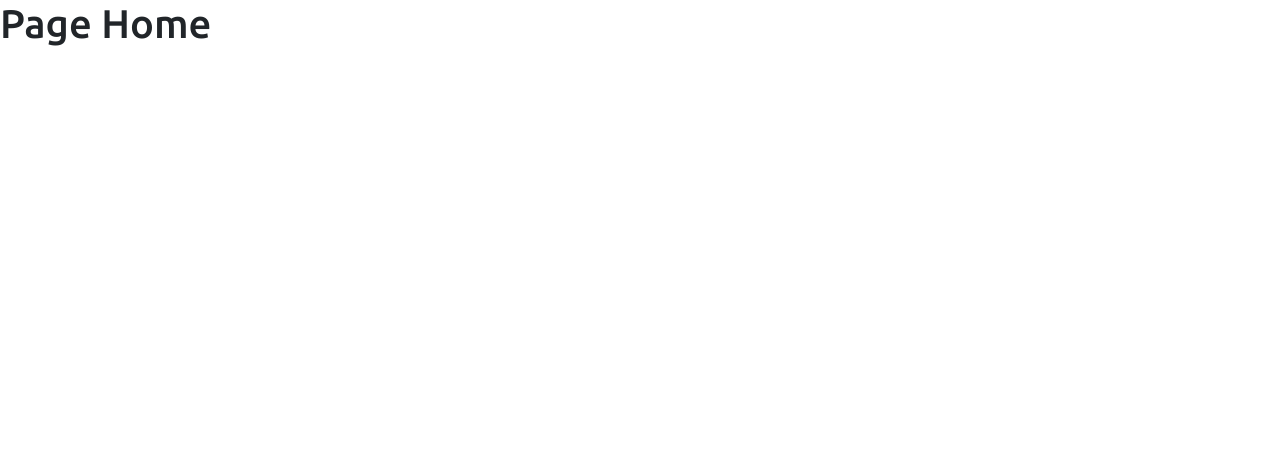
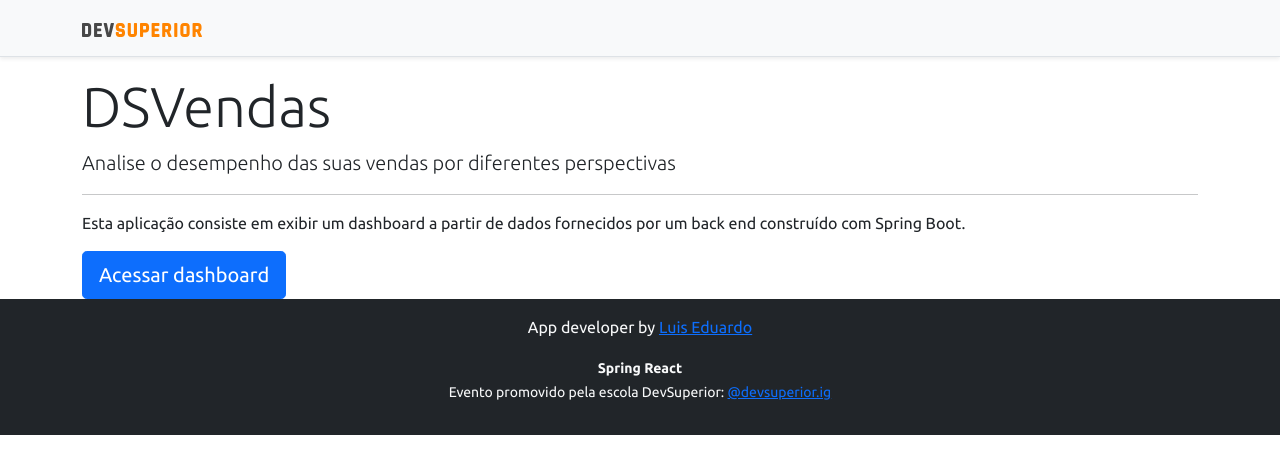
Before and after one commit to LuisEduardoM/projeto-sds3, a React (Create React App) app in the folder frontend/: page / in a window 1280 px wide. Shown: the top 474 px of the page. Built offline with nearby package versions, Linux system fonts and the light colour scheme.

Commit message:
Home, navigation

```diff
--- a/frontend/src/components/NavBar/index.tsx
+++ b/frontend/src/components/NavBar/index.tsx
@@ -1,11 +1,14 @@
 import ImgDsDark from 'assets/img/ds-dark.svg';
+import { Link } from 'react-router-dom';
 
 const NavBar = () => {
     return (
         <div className="d-flex flex-column flex-md-row align-items-center p-3 px-md-4 mb-3 bg-light border-bottom shadow-sm">
             <div className="container">
                 <nav className="my-2 my-md-0 mr-md-3">
-                    <img src={ImgDsDark} alt="DevSuperior" width="120" />
+                    <Link to="/">
+                        <img src={ImgDsDark} alt="DevSuperior" width="120" />
+                    </Link>
                 </nav>
             </div>
         </div>
--- a/frontend/src/pages/Home/index.tsx
+++ b/frontend/src/pages/Home/index.tsx
@@ -1,9 +1,22 @@
+import Footer from "components/Footer";
+import NavBar from "components/NavBar";
+import { Link } from "react-router-dom";
 
 const Home = () => {
     return (
-        <div>
-            <h1>Page Home</h1>
-        </div>
+        <>
+            <NavBar />
+            <div className="container">
+                <div className="jumbotron">
+                    <h1 className="display-4">DSVendas</h1>
+                    <p className="lead">Analise o desempenho das suas vendas por diferentes perspectivas</p>
+                    <hr />
+                    <p>Esta aplicação consiste em exibir um dashboard a partir de dados fornecidos por um back end construído com Spring Boot.</p>
+                    <Link className="btn btn-primary btn-lg" to="/dashboard">Acessar dashboard</Link>
+                </div>
+            </div>
+            <Footer />
+        </>
     );
 }
 
```
